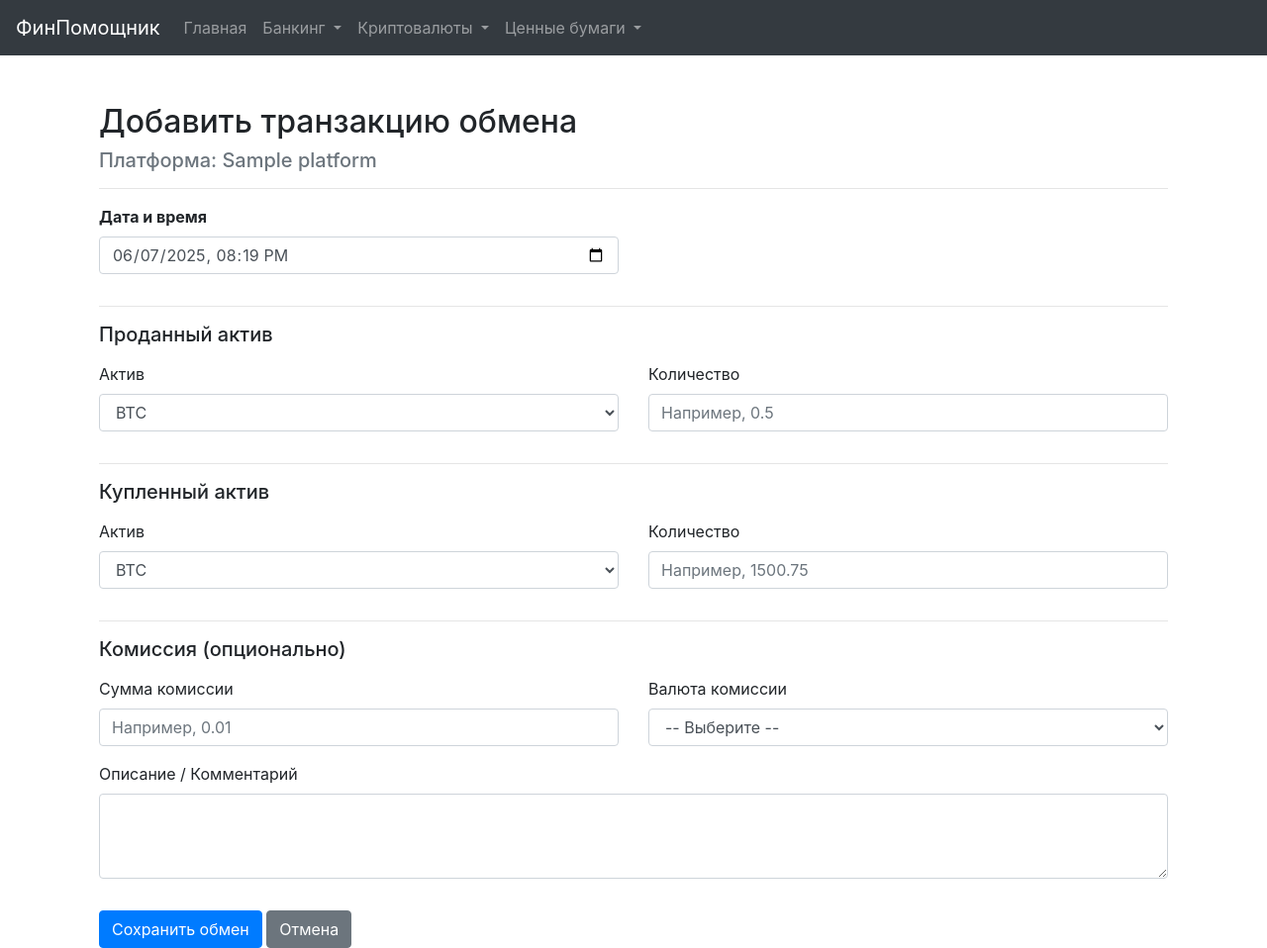
After one commit to vvostokov/VSG, a Flask app: page /platforms/1/transactions/add_exchange in a window 1280 px wide. The commit adds this page. Shown: the whole page at 99% size. Run offline with Flask 3, Linux system fonts and the light colour scheme; tables that the repository leaves empty hold one stand-in row (values such as "Sample post"); some libraries are stand-ins or nearby versions.

Commit message:
Feat: Add currency exchange transaction for banking

```diff
--- a/analytics_logic.py
+++ b/analytics_logic.py
@@ -159,6 +159,9 @@ def refresh_crypto_portfolio_history():
                 if tx.asset1_ticker: holdings[tx.asset1_ticker] += tx.asset1_amount
                 if tx.asset2_ticker: holdings[tx.asset2_ticker] -= tx.asset2_amount
             elif tx.type == 'sell':
+                if tx.asset1_ticker: holdings[tx.asset1_ticker] -= tx.asset1_amount
+                if tx.asset2_ticker: holdings[tx.asset2_ticker] += tx.asset2_amount
+            elif tx.type == 'exchange':
                 if tx.asset1_ticker: holdings[tx.asset1_ticker] -= tx.asset1_amount
                 if tx.asset2_ticker: holdings[tx.asset2_ticker] += tx.asset2_amount
             elif tx.type in ['deposit', 'transfer']: # Учитываем и переводы
--- a/main_routes.py
+++ b/main_routes.py
@@ -528,6 +528,51 @@ def ui_delete_investment_asset(asset_id):
     flash(f'Удаление крипто-актива {asset.ticker} еще не реализовано.', 'info')
     return redirect(url_for('main.ui_investment_platform_detail', platform_id=asset.platform_id))
 
+@main_bp.route('/platforms/<int:platform_id>/transactions/add_exchange', methods=['GET', 'POST'])
+def ui_add_exchange_transaction_form(platform_id):
+    """Обрабатывает добавление транзакции обмена для крипто-платформы."""
+    platform = InvestmentPlatform.query.get_or_404(platform_id)
+    # Собираем все возможные активы для выбора в форме
+    asset_tickers = {asset.ticker for asset in platform.assets.filter(InvestmentAsset.quantity > 0).all()}
+    try:
+        manual_balances = json.loads(platform.manual_earn_balances_json)
+        asset_tickers.update(manual_balances.keys())
+    except (json.JSONDecodeError, TypeError):
+        pass
+    asset_tickers.update(['USDT', 'USDC', 'BTC', 'ETH']) # Добавляем основные валюты
+    available_assets = sorted(list(asset_tickers))
+
+    if request.method == 'POST':
+        try:
+            asset1_ticker = request.form.get('asset1_ticker')
+            asset1_amount = Decimal(request.form.get('asset1_amount'))
+            asset2_ticker = request.form.get('asset2_ticker')
+            asset2_amount = Decimal(request.form.get('asset2_amount'))
+            fee_amount = Decimal(request.form.get('fee_amount', '0'))
+            fee_currency = request.form.get('fee_currency')
+            timestamp = datetime.strptime(request.form.get('timestamp'), '%Y-%m-%dT%H:%M').replace(tzinfo=timezone.utc)
+
+            if not all([asset1_ticker, asset1_amount, asset2_ticker, asset2_amount]):
+                raise ValueError("Все поля активов и их количества обязательны.")
+            if asset1_ticker == asset2_ticker:
+                raise ValueError("Активы для обмена должны быть разными.")
+
+            new_tx = Transaction(
+                platform_id=platform.id, timestamp=timestamp, type='exchange', raw_type='Manual Exchange',
+                asset1_ticker=asset1_ticker, asset1_amount=asset1_amount,
+                asset2_ticker=asset2_ticker, asset2_amount=asset2_amount,
+                fee_amount=fee_amount, fee_currency=fee_currency if fee_amount > 0 else None,
+                description=request.form.get('description')
+            )
+            db.session.add(new_tx)
+            db.session.commit()
+            flash('Транзакция обмена успешно добавлена.', 'success')
+            return redirect(url_for('main.ui_investment_platform_detail', platform_id=platform.id))
+        except (ValueError, InvalidOperation) as e:
+            db.session.rollback()
+            flash(f'Ошибка в данных: {e}', 'danger')
+
+    return render_template('add_exchange_transaction.html', platform=platform, available_assets=available_assets, now=datetime.now(timezone.utc), cancel_url=url_for('main.ui_investment_platform_detail', platform_id=platform.id))
 
 # --- Routes that were copied from app.py ---
 # (All other routes like /accounts, /transactions, /categories, /debts, /crypto-assets, etc. go here)
@@ -801,6 +846,27 @@ def ui_add_transaction_form():
                 )
                 db.session.add(new_tx)
 
+            elif tx_type == 'exchange':
+                from_amount = Decimal(request.form.get('amount', '0'))
+                to_amount = Decimal(request.form.get('to_amount', '0'))
+                if from_amount <= 0 or to_amount <= 0:
+                    raise ValueError("Суммы для обмена должны быть положительными.")
+
+                from_account_id = int(request.form.get('account_id'))
+                to_account_id = int(request.form.get('to_account_id'))
+                if from_account_id == to_account_id:
+                    raise ValueError("Счета для обмена должны отличаться.")
+
+                new_tx = BankingTransaction(
+                    transaction_type=tx_type,
+                    amount=from_amount,
+                    to_amount=to_amount,
+                    date=datetime.strptime(request.form.get('date'), '%Y-%m-%dT%H:%M'),
+                    description=request.form.get('description'),
+                    account_id=from_account_id,
+                    to_account_id=to_account_id
+                )
+                db.session.add(new_tx)
             elif tx_type in ['purchase', 'manual_purchase']:
                 item_names = request.form.getlist('item_name[]')
                 item_quantities = request.form.getlist('item_quantity[]')
--- a/models.py
+++ b/models.py
@@ -145,6 +145,7 @@ class BankingTransaction(db.Model):
     __tablename__ = 'banking_transaction'
     id = db.Column(db.Integer, primary_key=True)
     amount = db.Column(db.Numeric(20, 2), nullable=False)
+    to_amount = db.Column(db.Numeric(20, 2), nullable=True)
     transaction_type = db.Column(db.String(50), nullable=False)
     date = db.Column(db.DateTime, nullable=False, default=lambda: datetime.now(timezone.utc))
     description = db.Column(db.Text)
--- /dev/null
+++ b/templates/add_exchange_transaction.html
@@ -0,0 +1,75 @@
+{% extends "base.html" %}
+
+{% block title %}Добавить обмен на {{ platform.name }}{% endblock %}
+
+{% block content %}
+<div class="container mt-4">
+    <h2>Добавить транзакцию обмена</h2>
+    <h5 class="text-muted">Платформа: {{ platform.name }}</h5>
+    <hr>
+    <form method="POST" autocomplete="off">
+        <div class="row">
+            <div class="col-md-6 mb-3">
+                <label for="timestamp"><strong>Дата и время</strong></label>
+                <input type="datetime-local" class="form-control" id="timestamp" name="timestamp" value="{{ now.strftime('%Y-%m-%dT%H:%M') }}" required>
+            </div>
+        </div>
+        <hr>
+        <h5 class="mb-3">Проданный актив</h5>
+        <div class="row">
+            <div class="col-md-6 mb-3">
+                <label for="asset1_ticker">Актив</label>
+                <select class="form-control" id="asset1_ticker" name="asset1_ticker" required>
+                    {% for asset in available_assets %}
+                    <option value="{{ asset }}">{{ asset }}</option>
+                    {% endfor %}
+                </select>
+            </div>
+            <div class="col-md-6 mb-3">
+                <label for="asset1_amount">Количество</label>
+                <input type="number" step="any" class="form-control" id="asset1_amount" name="asset1_amount" placeholder="Например, 0.5" required>
+            </div>
+        </div>
+        <hr>
+        <h5 class="mb-3">Купленный актив</h5>
+        <div class="row">
+            <div class="col-md-6 mb-3">
+                <label for="asset2_ticker">Актив</label>
+                <select class="form-control" id="asset2_ticker" name="asset2_ticker" required>
+                    {% for asset in available_assets %}
+                    <option value="{{ asset }}">{{ asset }}</option>
+                    {% endfor %}
+                </select>
+            </div>
+            <div class="col-md-6 mb-3">
+                <label for="asset2_amount">Количество</label>
+                <input type="number" step="any" class="form-control" id="asset2_amount" name="asset2_amount" placeholder="Например, 1500.75" required>
+            </div>
+        </div>
+        <hr>
+        <h5 class="mb-3">Комиссия (опционально)</h5>
+        <div class="row">
+            <div class="col-md-6 mb-3">
+                <label for="fee_amount">Сумма комиссии</label>
+                <input type="number" step="any" class="form-control" id="fee_amount" name="fee_amount" placeholder="Например, 0.01">
+            </div>
+            <div class="col-md-6 mb-3">
+                <label for="fee_currency">Валюта комиссии</label>
+                <select class="form-control" id="fee_currency" name="fee_currency">
+                    <option value="">-- Выберите --</option>
+                    {% for asset in available_assets %}
+                    <option value="{{ asset }}">{{ asset }}</option>
+                    {% endfor %}
+                </select>
+            </div>
+        </div>
+        <div class="form-group mb-3">
+            <label for="description">Описание / Комментарий</label>
+            <textarea class="form-control" id="description" name="description" rows="3"></textarea>
+        </div>
+
+        <button type="submit" class="btn btn-primary mt-3">Сохранить обмен</button>
+        <a href="{{ cancel_url }}" class="btn btn-secondary mt-3">Отмена</a>
+    </form>
+</div>
+{% endblock %}
```
Also changed, not shown: migrations/versions/d6e5f4g3h2i1_add_to_amount_to_banking_transaction.py (added, +26 -0 lines), securities_logic.py (+7 -2 lines), templates/add_transaction.html (+24 -1 lines), templates/transactions.html (+10 -3 lines), app.db.
